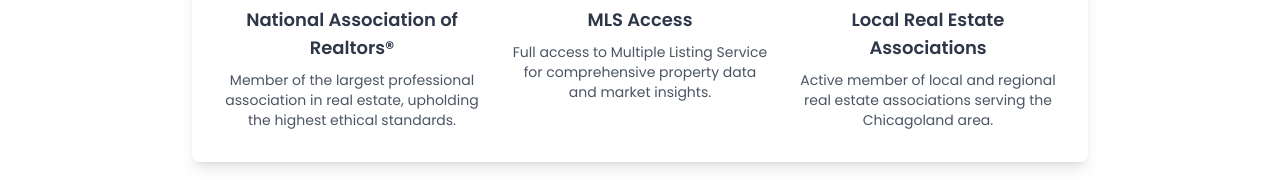
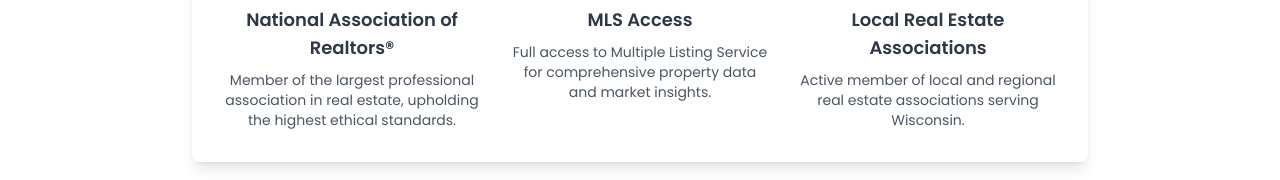
Before and after one commit to Jhamm17/grandview-realty-wisconsin, a Next.js app: page /about/affiliations in a window 1280 px wide. Shown: the part 530-710 px from the top of the page. Built offline with nearby package versions, Linux system fonts and the light colour scheme.

Commit message:
Update local real estate associations section: change Chicagoland to Wisconsin

```diff
--- a/src/app/about/affiliations/page.tsx
+++ b/src/app/about/affiliations/page.tsx
@@ -105,7 +105,7 @@
                 </div>
                 <h3 className="text-lg font-semibold mb-2">Local Real Estate Associations</h3>
                 <p className="text-sm text-gray-600">
-                  Active member of local and regional real estate associations serving the Chicagoland area.
+                  Active member of local and regional real estate associations serving Wisconsin.
                 </p>
               </div>
             </div>
```
